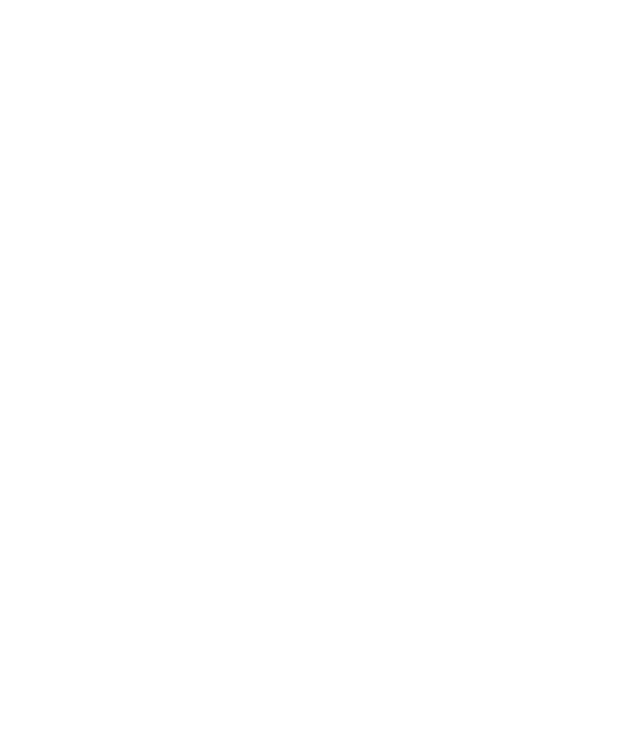
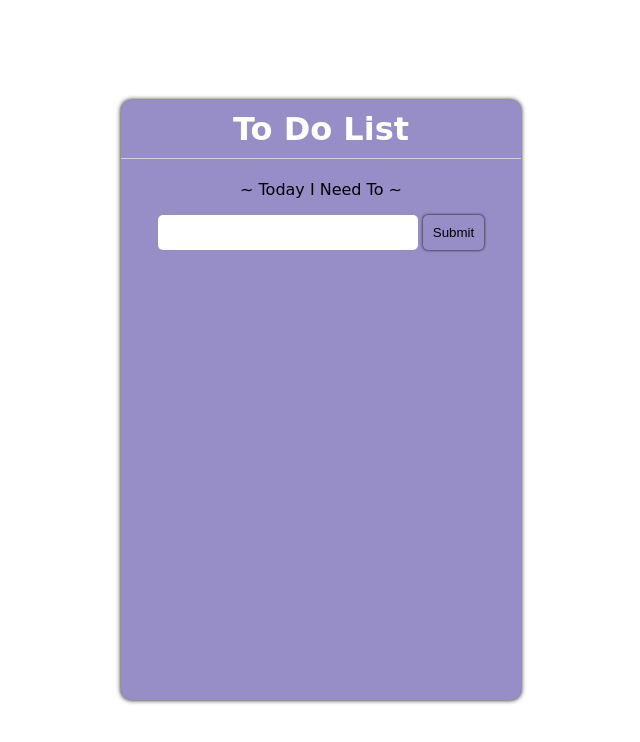
Before and after one commit to dts-kominfo-rea4b/challenge-dom-Ndri45, a website: page index.html in a window 1280 px wide. Shown: the whole page, without its empty margins (319-959 px from the left). Drawn offline with Linux system fonts and the light colour scheme.

Commit message:
modified index.html file

```diff
--- a/index.html
+++ b/index.html
@@ -5,18 +5,67 @@
         <meta http-equiv="X-UA-Compatible" content="IE=edge" />
         <meta name="viewport" content="width=device-width, initial-scale=1.0" />
         <title>Challenge - DOM</title>
+        <style>
+            body {
+                font-family: "Handlee", cursive;
+            }
+            #app {
+                width: 400px;
+                height: 600px;
+                background-color: #978dc7;
+                margin: 100px auto;
+                border-radius: 10px;
+                box-shadow: 0 0 5px black;
+                text-align: center;
+            }
+            #todo-title {
+                color: white;
+                border-bottom: 1px solid lightgray;
+                padding: 10px 0px;
+            }
+            #todo-input,
+            #todo-submit {
+                padding: 10px;
+                border-radius: 5px;
+                border: 0;
+            }
+            #todo-input {
+                width: 60%;
+                outline-color: #978dc7;
+            }
+            #todo-submit {
+                background-color: #978dc7;
+                box-shadow: 0 0 3px black;
+                cursor: pointer;
+            }
+            #todo-output {
+                padding: 10px;
+            }
+            #todo-output li {
+                text-align: left;
+                font-size: 1.2rem;
+                padding: 10px;
+                margin: 0 10px;
+                border-bottom: 1px solid darkgrey;
+            }
+        </style>
     </head>
     <body>
         <div id="app">
             <!-- TODO: Buatlah sebuah header dengan id todo-title -->
+            <h1 id="todo-title">To Do List</h1>
             <!-- TODO: Buatlah sebuah subtitle dengan id todo-subtitle -->
+            <p id="todo-subtitle">~ Today I Need To ~</p>
 
             <!-- Section: input -->
             <!-- TODO: Buatlah sebuah input bertipe text dengan id todo-input -->
+            <input type="text" id="todo-input" />
             <!-- TODO: Buatlah sebuah button dengan id todo-submit -->
+            <button id="todo-submit">Submit</button>
 
             <!-- Section output -->
             <!-- TODO: Buatlah sebuah <ul> dengan id todo-output -->
+            <ul id="todo-output"></ul>
         </div>
 
         <!-- ! Untuk tantangan ini, script jangan diubah ke external js yah ! -->
@@ -25,17 +74,34 @@
             let button;
             let input;
             let output;
+            button = document.querySelector("#todo-submit");
+            input = document.querySelector("#todo-input");
+            output = document.querySelector("#todo-output");
 
             // TODO: Buatlah sebuah fungsi dengan nama fnClickHandler
             // Fungsi yang digunakan untuk menambahkan tulisan
             // Jangan ubah cara deklarasi fungsinya, cukup isi saja
-      function fnClickHandler(toDoItem) {}
+            function fnClickHandler(toDoItem) {
+                const li = document.createElement("li");
+                li.setAttribute("type", "none");
+                li.innerHTML = toDoItem;
+                output.appendChild(li);
+                input.value = "";
+            }
 
             // TODO: register event onclick / addEventListener untuk button
             // akan menjalankan fungsi fnClickHandler
+            button.addEventListener("click", () => {
+                fnClickHandler(input.value);
+            });
 
             // TODO: register event onkeypress / addEventListener untuk input
             // sehingga saat di input ditekan enter akan menjalankan fungsi fnClickHandler juga
+            input.addEventListener("keypress", (event) => {
+                if (event.key === "Enter") {
+                    fnClickHandler(input.value);
+                }
+            });
         </script>
     </body>
 </html>
```
Lines whose indentation alone changed are shown as unchanged.
